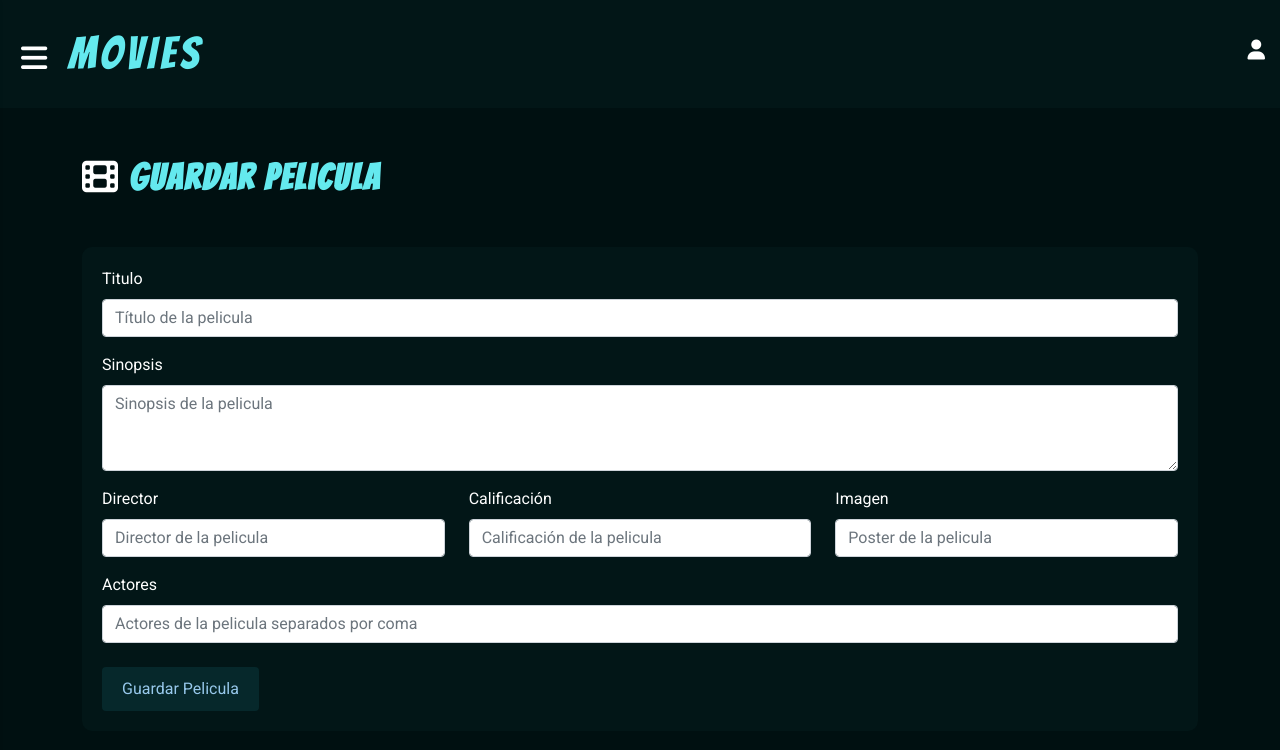
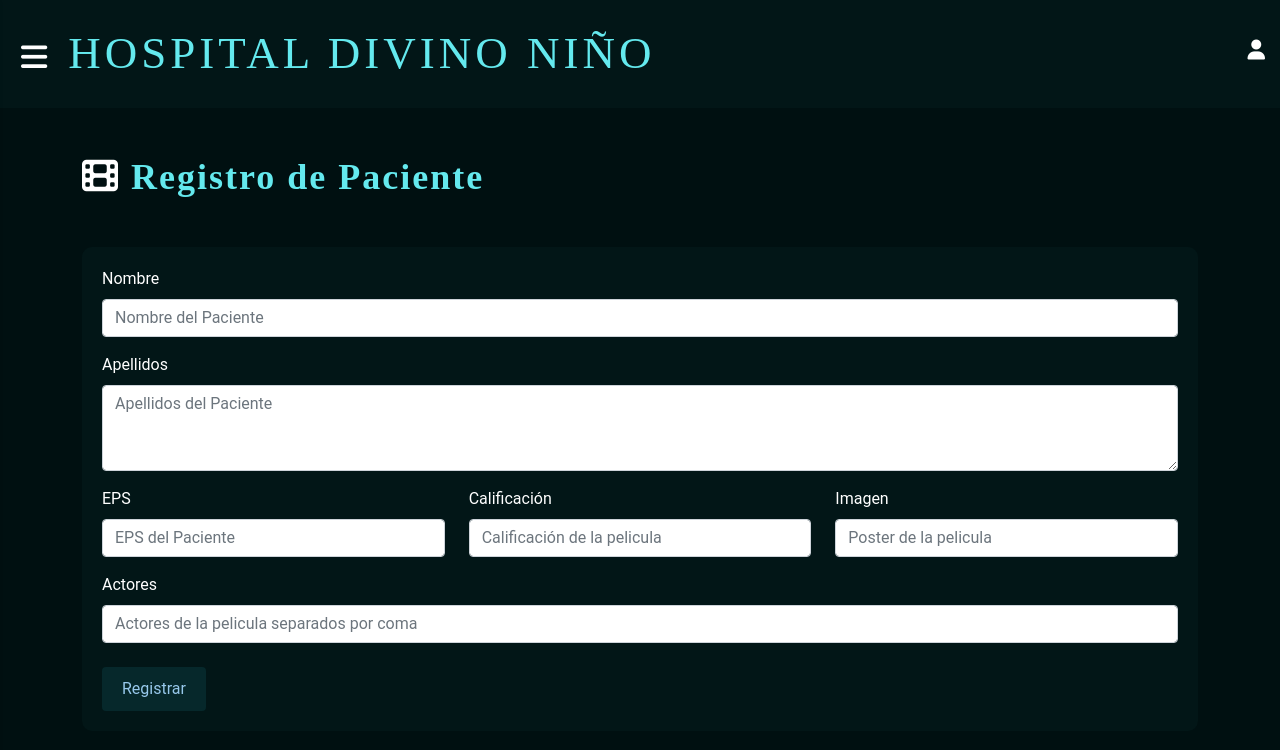
Before and after one commit to yeidigomez/Triage_hospital_20211, a React (Create React App) app: page /guardar-pelicula/1 in a window 1280 px wide. Shown: the top 750 px of the page. Built offline with nearby package versions, Linux system fonts and the light colour scheme; no server answers.

Commit message:
https://github.com/yeidigomez/Triage_hospital_20211.git

```diff
--- a/src/components/GuardarPelicula/GuardarPelicula.js
+++ b/src/components/GuardarPelicula/GuardarPelicula.js
@@ -64,26 +64,26 @@ function GuardarPelicula() {
   return (
     <>
       <h1 className="mb-5">
-        <i className="fas fa-film"></i> Guardar Pelicula
+        <i className="fas fa-film"></i> Registro de Paciente
       </h1>
       <Form onSubmit={handleSubmit}>
         <Form.Group className="mb-3" controlId="formGroupTitulo">
-          <Form.Label>Titulo</Form.Label>
+          <Form.Label>Nombre</Form.Label>
           <Form.Control
             type="text"
-            placeholder="Título de la pelicula"
-            name="titulo"
+            placeholder="Nombre del Paciente"
+            name="nombre"
             onChange={handleChange}
             value={formData.titulo}
           />
         </Form.Group>
         <Form.Group className="mb-3" controlId="formGroupSinopsis">
-          <Form.Label>Sinopsis</Form.Label>
+          <Form.Label>Apellidos</Form.Label>
           <Form.Control
             as="textarea"
             rows={3}
-            placeholder="Sinopsis de la pelicula"
-            name="sinopsis"
+            placeholder="Apellidos del Paciente"
+            name="apellidos"
             onChange={handleChange}
             value={formData.sinopsis}
           />
@@ -95,11 +95,11 @@ function GuardarPelicula() {
             className="mb-3"
             controlId="formGroupDirector"
           >
-            <Form.Label>Director</Form.Label>
+            <Form.Label>EPS</Form.Label>
             <Form.Control
               type="text"
-              placeholder="Director de la pelicula"
-              name="director"
+              placeholder="EPS del Paciente"
+              name="eps"
               onChange={handleChange}
               value={formData.director}
             />
@@ -144,7 +144,7 @@ function GuardarPelicula() {
           />
         </Form.Group>
         <Button variant="primary" type="submit">
-          Guardar Pelicula
+          Registrar
         </Button>
       </Form>
     </>
--- a/src/components/Header/Header.js
+++ b/src/components/Header/Header.js
@@ -23,7 +23,7 @@ function Header({ menuClickedFunction }) {
           <i className="fas fa-bars"></i>
         </button>
         <a href="/" className="logo">
-          Movies
+          Hospital Divino niño
         </a>
         <ul id="botones-cabecera">
           <li>
--- a/src/index.css
+++ b/src/index.css
@@ -1,5 +1,5 @@
-@import url("https://fonts.googleapis.com/css2?family=Bangers&display=swap");
-@import url("https://fonts.googleapis.com/css2?family=Roboto:wght@300;400;700&display=swap");
+/* @import url("https://fonts.googleapis.com/css2?family=Bangers&display=swap");
+@import url("https://fonts.googleapis.com/css2?family=Roboto:wght@300;400;700&display=swap"); */
 
 body {
   margin: 0;
```
